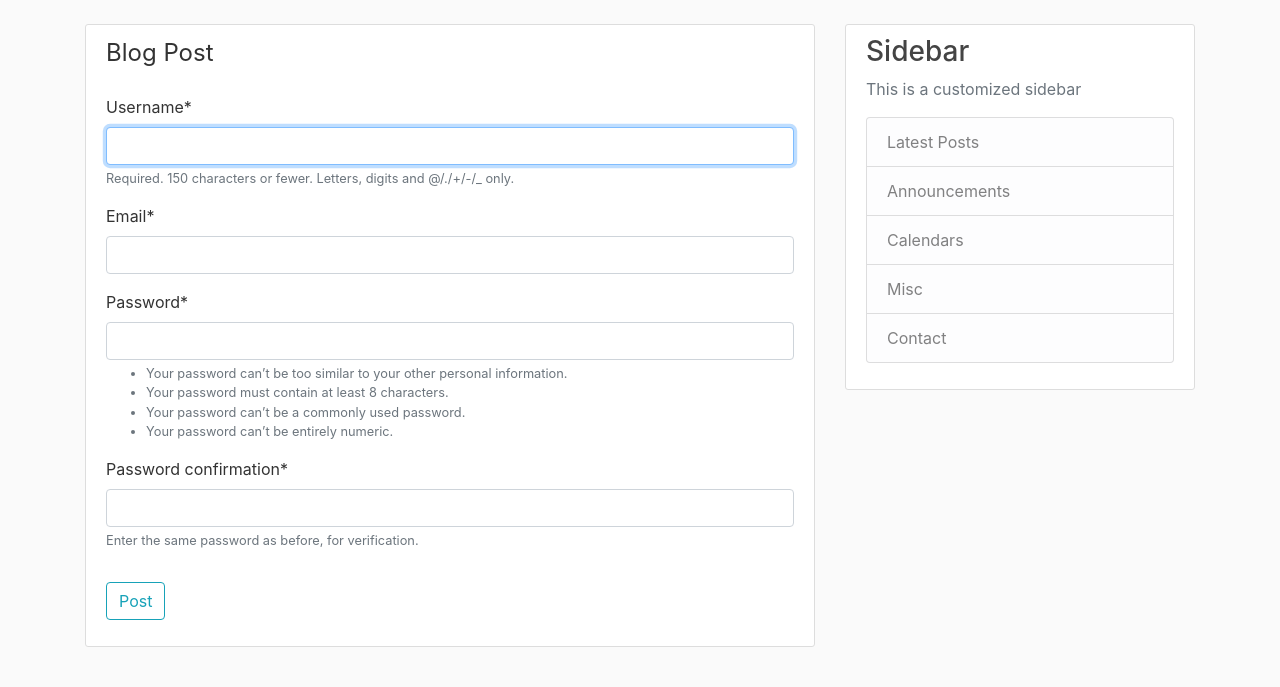
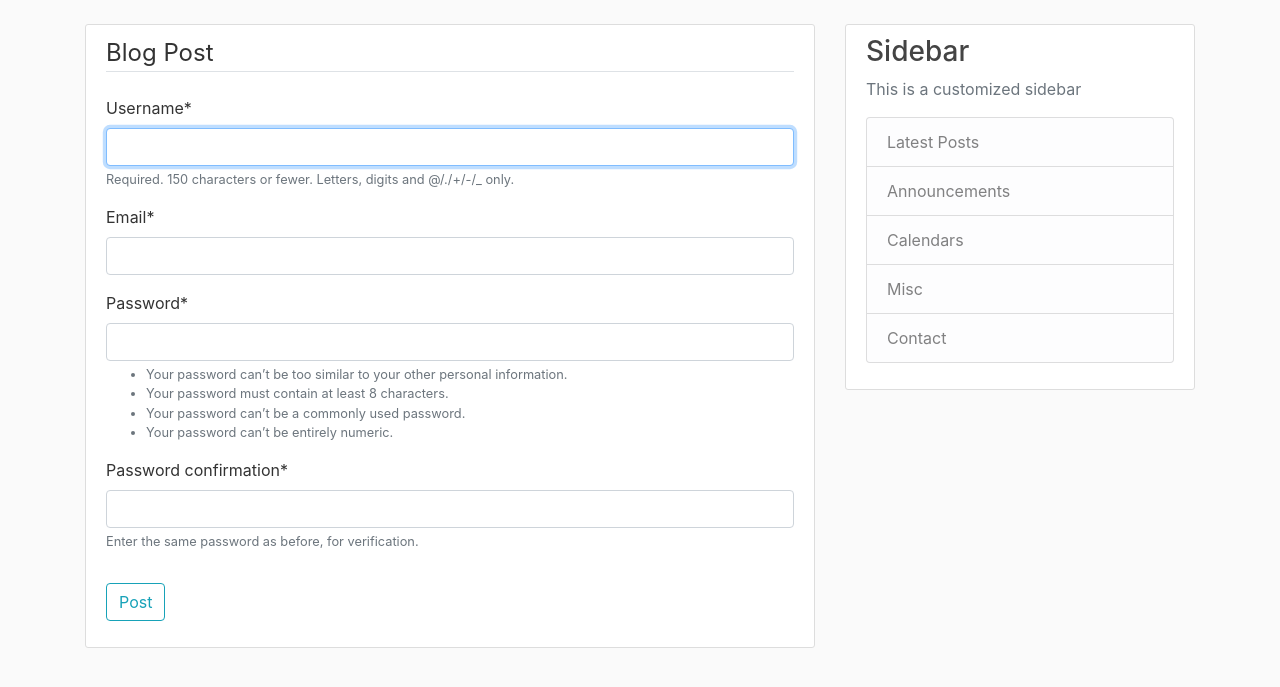
Before and after one commit to DDevaras/Django, a Django app: template blog/templates/blog/post_form.html in a window 1280 px wide. Shown: the part 56-743 px from the top of the page. Run offline with Django 3.2, Linux system fonts and the light colour scheme; the template is opened without the code that fills it: values that come from a table or form of the project are taken from there, others are empty; some libraries are stand-ins or nearby versions.

Commit message:
Update post_form.html

```diff
--- a/blog/templates/blog/post_form.html
+++ b/blog/templates/blog/post_form.html
@@ -5,7 +5,7 @@
  <form method="POST">
   {% csrf_token %}
   <fieldset class="form-group">
-   <legend class="border-bttom mb-4">Blog Post</legend>
+   <legend class="border-bottom mb-4">Blog Post</legend>
    {{ form|crispy }}
   </fieldset>
   <div class="form-group">
```
